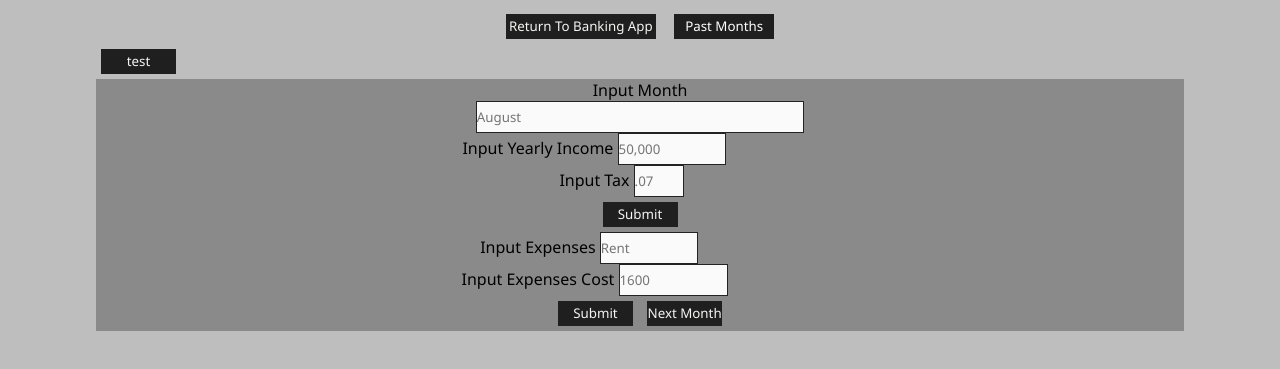
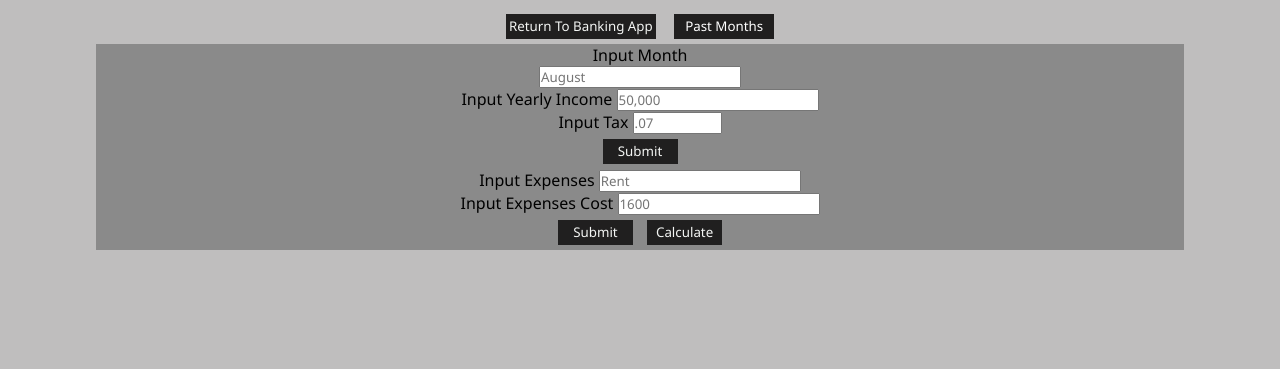
Before and after one commit to jackdonnell/capstone2.0, a plain HTML site: page index.html in a window 1280 px wide. Shown: the part 103-472 px from the top of the page. Drawn offline with nearby package versions, Linux system fonts and the light colour scheme.

Commit message:
working MVP

```diff
--- a/index.html
+++ b/index.html
@@ -20,13 +20,8 @@
                   <button id="july-budget">July</button>
                 </div>
               </div>
-            <!-- <label for="past-months">Past Months</label>
-            <button id="may-budget">May</button>
-    <button id="june-budget">June</button>
-    <button id="july-budget">July</button> -->
 </h1>
 </div>
-<button id="test-button">test</button>
 <div id="input">
     <label for="name">Input Month</label>
     <input
@@ -73,47 +68,14 @@
 </div>
 <div>
     <button id="income-tax-submit">Submit</button>
-    <button id="get-next-budget">Next Month</button>
+    <button id="get-next-budget">Calculate</button>
   </div>
   <section id="budget-container"></section>
 </div>
+<div id="summary">
 <section id="summary-container"></section>
+</div>
 <script src="https://cdnjs.cloudflare.com/ajax/libs/axios/1.0.0-alpha.1/axios.min.js"></script>
 <script src="index.js"></script>
 </body>
 </html>
-
-
-
-<!-- <div id="table" ><table id="budget-table">
-  <tr>
-    <th>Item</th>
-    <th>Cost</th>
-  </tr>
-  <tr>
-    <td id="item1">Rent</td>
-    <td id="cost1">1200</td>
-  </tr>
-  <tr>
-    <td id="item2">Car</td>
-    <td id="cost2">300</td>
-  </tr>
-  <tr>
-    <td id="item3">Groceries</td>
-    <td id="cost3">400</td>
-  </tr>
-  <tr>
-    <td id="item4">Going Out</td>
-    <td id="cost4">300</td>
-  </tr>
-  <tr>
-    <td id="item5">Travel</td>
-    <td id="cost5">600</td>
-  </tr>
-  <tr>
-    <td id="total">Total</td>
-    <td id="cost-sum">2800</td>
-  </tr>
-</table>
-</div>
-</div> -->
--- a/styles.css
+++ b/styles.css
@@ -5,8 +5,6 @@
 }
 
 #logo {
-    /* padding-top: 30px;
-    padding-left: 30px; */
     margin-left: auto;
     margin-right: auto;
     display: block;
@@ -35,17 +33,17 @@ body {
     justify-content: space-evenly;
     align-items: center;
 }
-/* #table {
-    width: 50%;
-    height: 80%;
+#summary {
+    width: 100%;
+    height: 85%;
     background-color: rgb(138, 138, 138);
     position: relative;
     display: flex;
     flex-direction: column;
     justify-content: space-evenly;
     align-items: center;
-    margin: 30px;
-} */
+    margin-top: 20px;
+}
 
 button {
     background-color: #201f1f;
@@ -63,32 +61,20 @@ button {
     border: none;
     margin: 5px;
 }
-input {
-    width: 30%;
-    height: 30px;
-    border: 1px solid #232323;
-    color: #232323;
-    background-color: rgb(251, 250, 250);
-}
 #sums {
     padding-top: 5%;
     text-align: center;
     line-height: 3;
 }
-/* Dropdown Button */
 .dropbtn {
     background-color: #201f1f;
     color: white;
     width: 100px;
   }
-
-  /* The container <div> - needed to position the dropdown content */
   .dropdown {
     position: relative;
     display: inline-block;
   }
-
-  /* Dropdown Content (Hidden by Default) */
   .dropdown-content {
     display: none;
     position: absolute;
@@ -98,20 +84,11 @@ input {
     box-shadow: 0px 8px 16px 0px rgba(0,0,0,0.2);
     z-index: 1;
   }
-
-  /* Links inside the dropdown */
   .dropdown-content a {
-
     color: black;
     padding: 12px 16px;
     display: block;
   }
-
-  /* Change color of dropdown links on hover */
   .dropdown-content a:hover {background-color: #ddd;}
-
-  /* Show the dropdown menu on hover */
   .dropdown:hover .dropdown-content {display: block;}
-
-  /* Change the background color of the dropdown button when the dropdown content is shown */
   .dropdown:hover .dropbtn {background-color: #898989;}
```
Also changed, not shown: server.js (+3 -11 lines).
